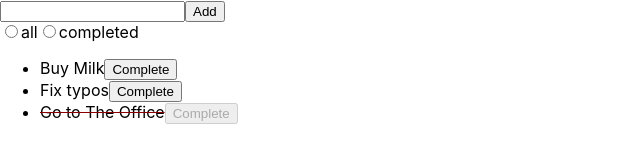
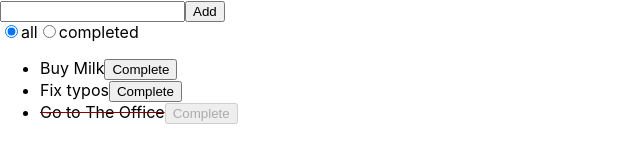
Before and after one commit to satoryu/my-react-todo, a React (Create React App) app: page / in a window 1280 px wide. Shown: the top 160 px of the page, without its empty margins (0-640 px from the left). Built offline with nearby package versions, Linux system fonts and the light colour scheme.

Commit message:
Sets a default ToDo Filter

```diff
--- a/package.json
+++ b/package.json
@@ -3,8 +3,8 @@
   "version": "0.1.0",
   "private": true,
   "dependencies": {
-    "@testing-library/jest-dom": "^5.16.2",
-    "@testing-library/react": "^12.1.4",
+    "@testing-library/jest-dom": "^5.16.4",
+    "@testing-library/react": "^12.1.5",
     "@testing-library/user-event": "^13.5.0",
     "react": "^17.0.2",
     "react-dom": "^17.0.2",
--- a/src/App.js
+++ b/src/App.js
@@ -41,7 +41,7 @@ class App extends React.Component {
     const todos = this.props.todos;
     const filter = this.state.filter
     const filteredTodos = todos.filter(filter)
-    const onSelected = (f) => { this.setState({filter: f.filter}) }
+    const onSelected = (filter) => { this.setState({filter: filter}) }
 
     return (
       <div className="App">
--- /dev/null
+++ b/src/TodoFilter.js
@@ -0,0 +1,6 @@
+const todoFilters = [
+  { type: "all", filter: () => true },
+  { type: "completed", filter: (todo) => todo.completed },
+];
+
+export { todoFilters }
--- a/src/TodoFilterSelect.js
+++ b/src/TodoFilterSelect.js
@@ -1,16 +1,15 @@
+import { todoFilters } from "./TodoFilter";
+
 export default function TodoFilterSelect(props) {
-  const filters = [
-    { type: "all", filter: () => true },
-    { type: "completed", filter: (todo) => todo.completed },
-  ];
+  const defaultFilter = props.defaultFilter || "all"
   const onChange = (event) => {
-    const selectedFilter = filters.find((f) => f.type === event.target.value)
-    props.onSelected(selectedFilter)
+    const selectedFilter = todoFilters.find((f) => f.type === event.target.value)
+    props.onSelected(selectedFilter.filter)
   }
-  const radioButtons = filters.map((filter) => {
+  const radioButtons = todoFilters.map((filter) => {
     return (
       <span>
-        <input type="radio" name="todo-filter" value={filter.type} onChange={onChange} />
+        <input type="radio" name="todo-filter" value={filter.type} onChange={onChange} defaultChecked={filter.type === defaultFilter} />
         <label for={filter.type}>{filter.type}</label>
       </span>
     );
```
Also changed, not shown: 1 other file (tests, documents, lock files or other folders).
